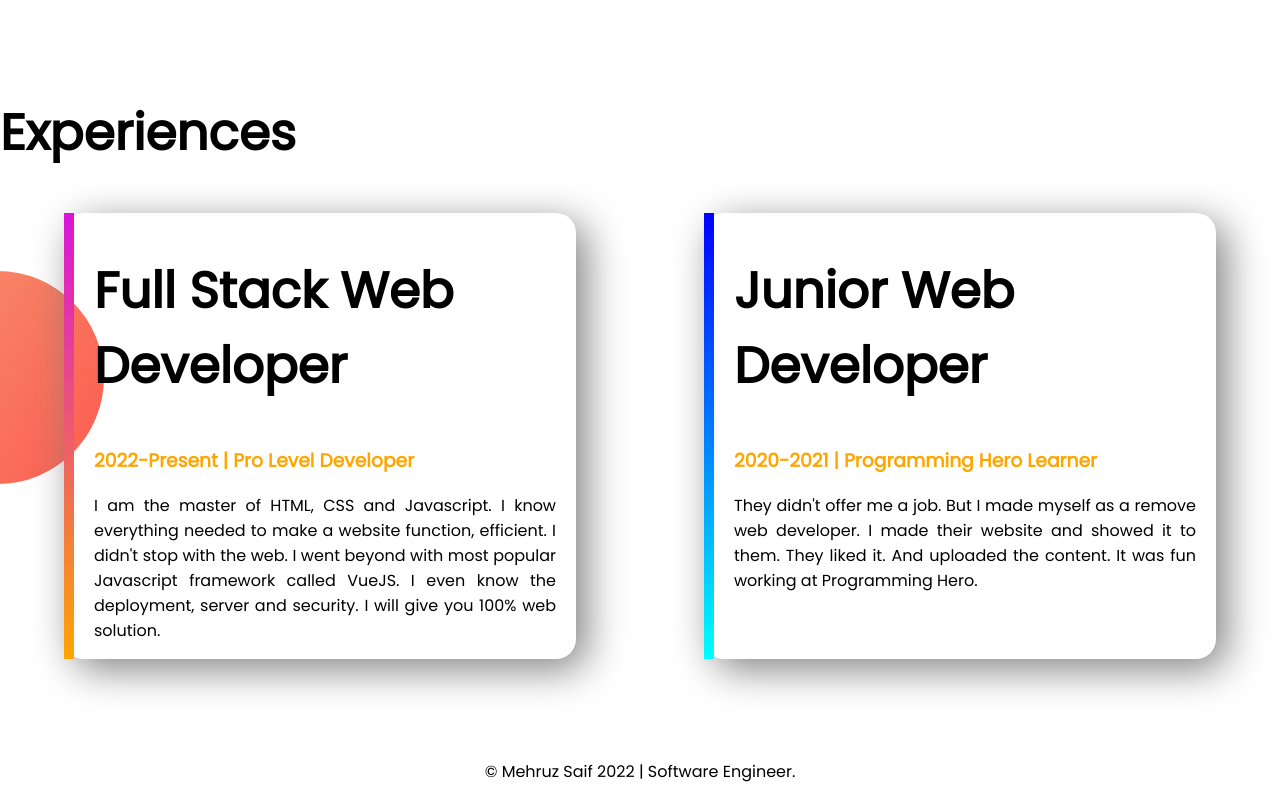
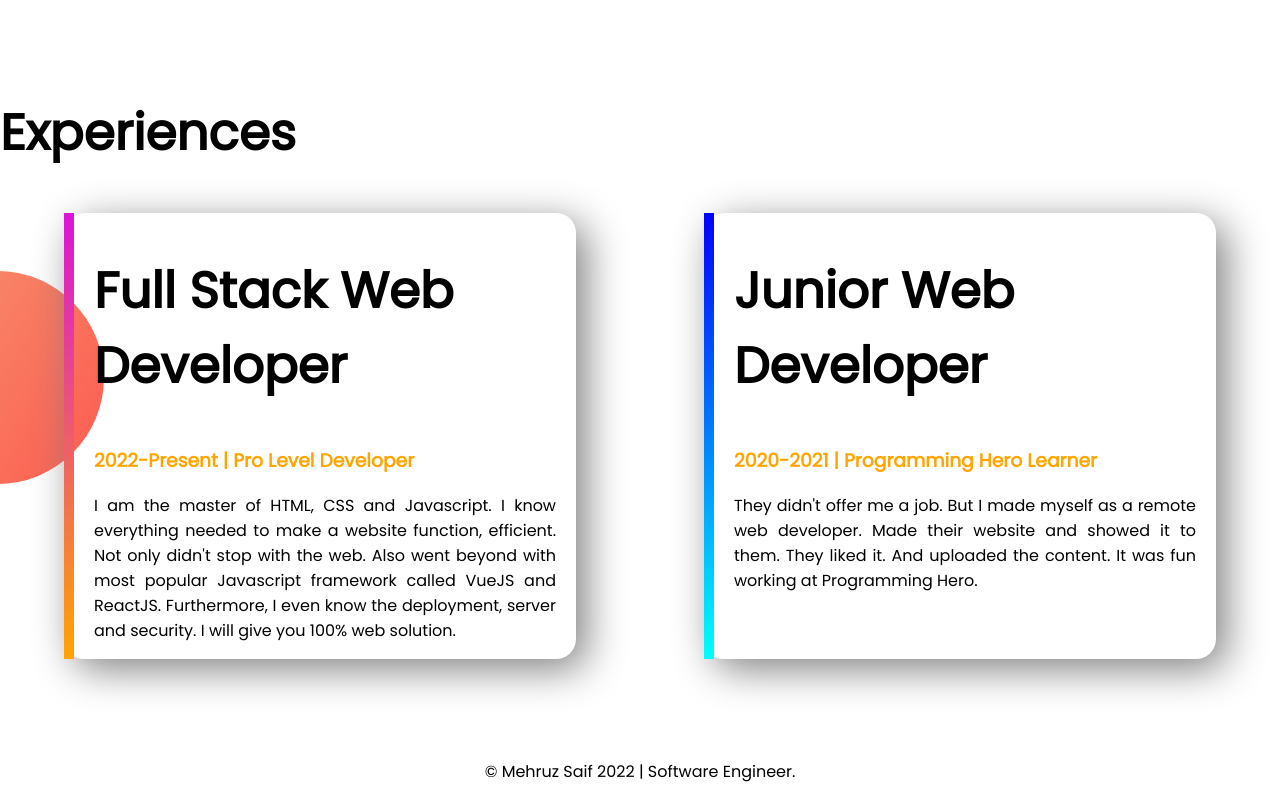
Before and after one commit to MehruzSaif/Developer-Portfolio, a plain HTML site: page index.html in a window 1280 px wide. Shown: the part 1178-1978 px from the top of the page. Drawn offline with Linux system fonts and the light colour scheme; a web font is replaced by a local one.

Commit message:
Slightly changed

```diff
--- a/index.html
+++ b/index.html
@@ -59,14 +59,16 @@
                 <h1>Full Stack Web Developer</h1>
                 <h3 class="last-h3">2022-Present | Pro Level Developer</h3>
                 <p>I am the master of HTML, CSS and Javascript. I know everything needed to make a website function,
-                    efficient. I didn't stop with the web. I went beyond with most popular Javascript framework called
-                    VueJS. I even know the deployment, server and security. I will give you 100% web solution.</p>
+                    efficient. Not only didn't stop with the web. Also went beyond with most popular Javascript
+                    framework called
+                    VueJS and ReactJS. Furthermore, I even know the deployment, server and security. I will give you
+                    100% web solution.</p>
             </div>
 
             <div id="web-dev-noob" class="experi-item">
                 <h1>Junior Web Developer</h1>
                 <h3 class="last-h3">2020-2021 | Programming Hero Learner</h3>
-                <p>They didn't offer me a job. But I made myself as a remove web developer. I made their website and
+                <p>They didn't offer me a job. But I made myself as a remote web developer. Made their website and
                     showed
                     it to them. They liked it. And uploaded the content. It was fun working at Programming Hero.</p>
             </div>
```
